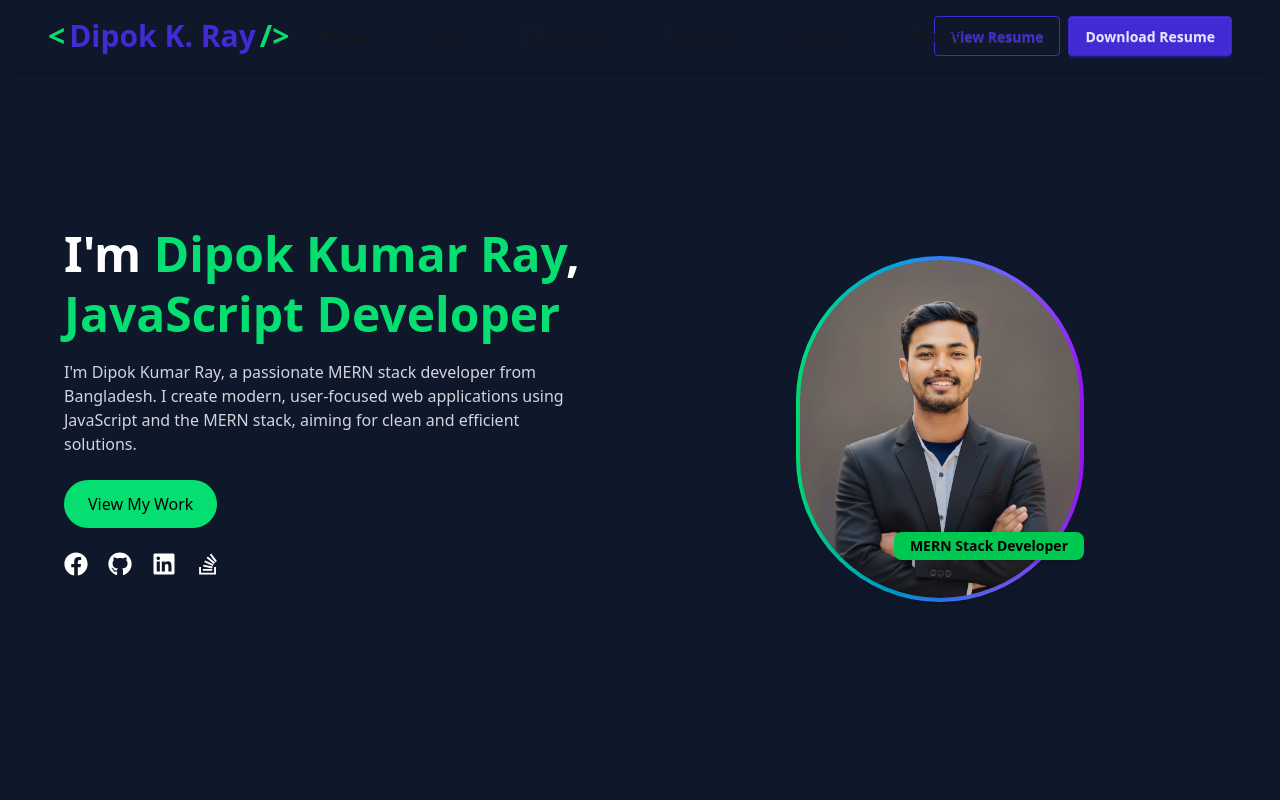
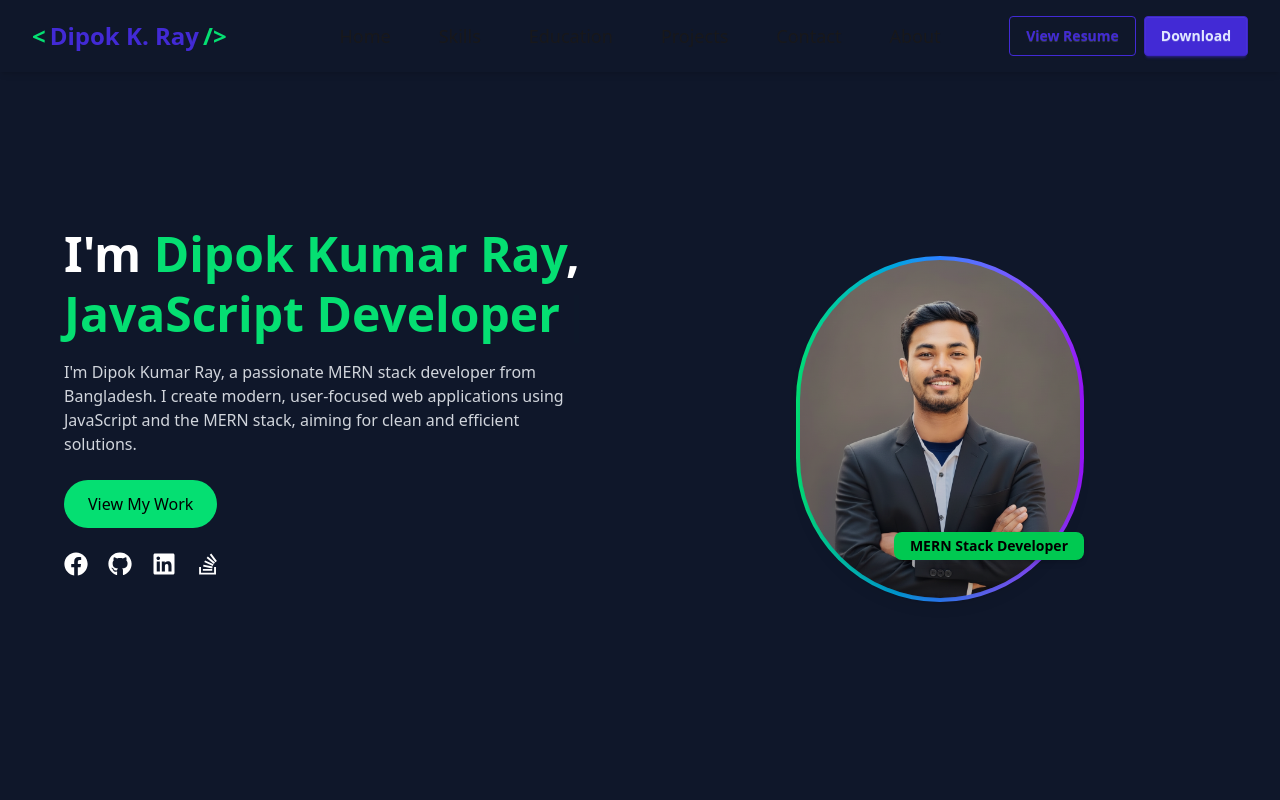
Before and after one commit to Dipok-Kumar-Ray/Dipok-K-Ray-Portfolio, a React (Vite) app: page / in a window 1280 px wide. Shown: the top 800 px of the page. Built offline with nearby package versions, Linux system fonts and the light colour scheme.

Commit message:
some error resolved

```diff
--- a/src/Components/navbar/Navbar.jsx
+++ b/src/Components/navbar/Navbar.jsx
@@ -152,12 +152,12 @@ const Navbar = () => {
   );
 
   return (
-    <nav className="navbar bg-[#0F172A] shadow-md fixed top-0 left-0 w-full z-50 px-4 md:px-12">
+    <nav className="navbar bg-[#0F172A] shadow-md fixed top-0 left-0 w-full z-50 px-4 md:px-8">
       {/* Left Logo */}
       <div className="flex-1">
         <Link
           to="/"
-          className="text-2xl md:text-3xl font-extrabold text-primary flex items-center space-x-1"
+          className="text-xl md:text-2xl font-extrabold text-primary flex items-center space-x-1 whitespace-nowrap"
           onClick={() => {
             setIsOpen(false);
             // Scroll to top when logo is clicked
@@ -174,22 +174,22 @@ const Navbar = () => {
 
       {/* Center Nav Links (Desktop Only) */}
       <div className="hidden md:flex justify-center">
-        <ul className="menu menu-horizontal text-lg flex space-x-8">{navLinks}</ul>
+        <ul className="menu menu-horizontal text-lg flex space-x-6">{navLinks}</ul>
       </div>
 
       {/* Right: Resume Buttons (Desktop) */}
       <div className="hidden md:flex flex-1 justify-end gap-2">
         <button
           onClick={handleResumeView}
-          className="btn btn-outline btn-primary hover:bg-green-400 hover:text-black transition-all duration-300"
+          className="btn btn-outline btn-primary hover:bg-green-400 hover:text-black transition-all duration-300 text-sm"
         >
           View Resume
         </button>
         <button
   onClick={handleResumeDownload}
-  className="btn btn-primary hover:bg-green-500 transition-all duration-300"
+  className="btn btn-primary hover:bg-green-500 transition-all duration-300 text-sm"
 >
-  Download Resume
+  Download
 </button>
 
       </div>
```
